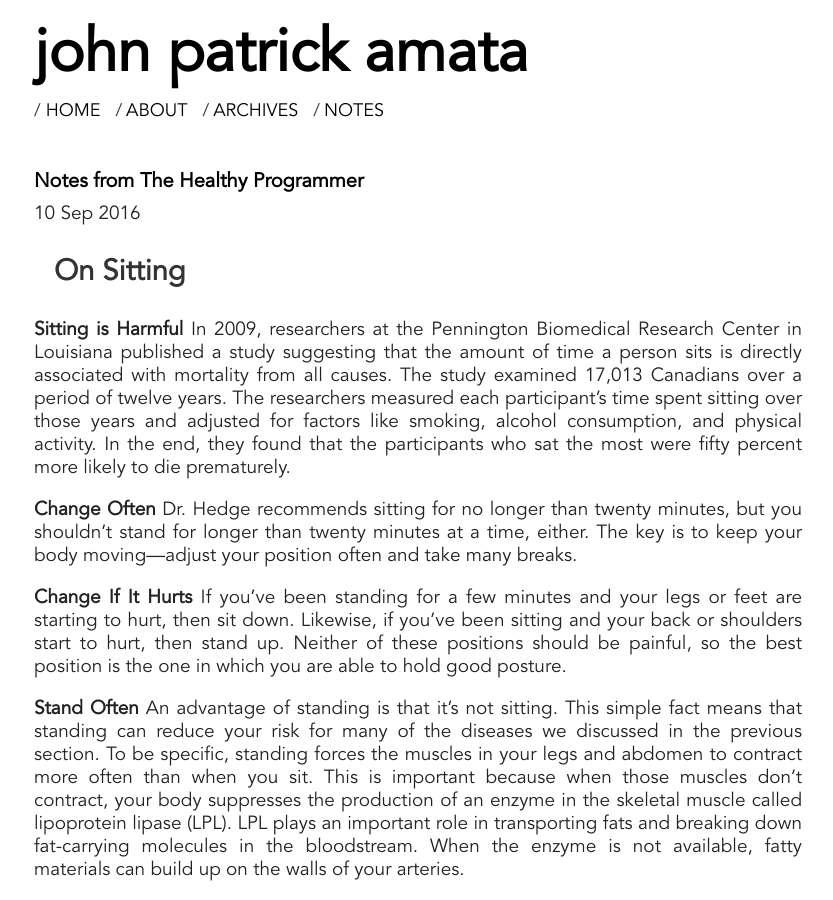
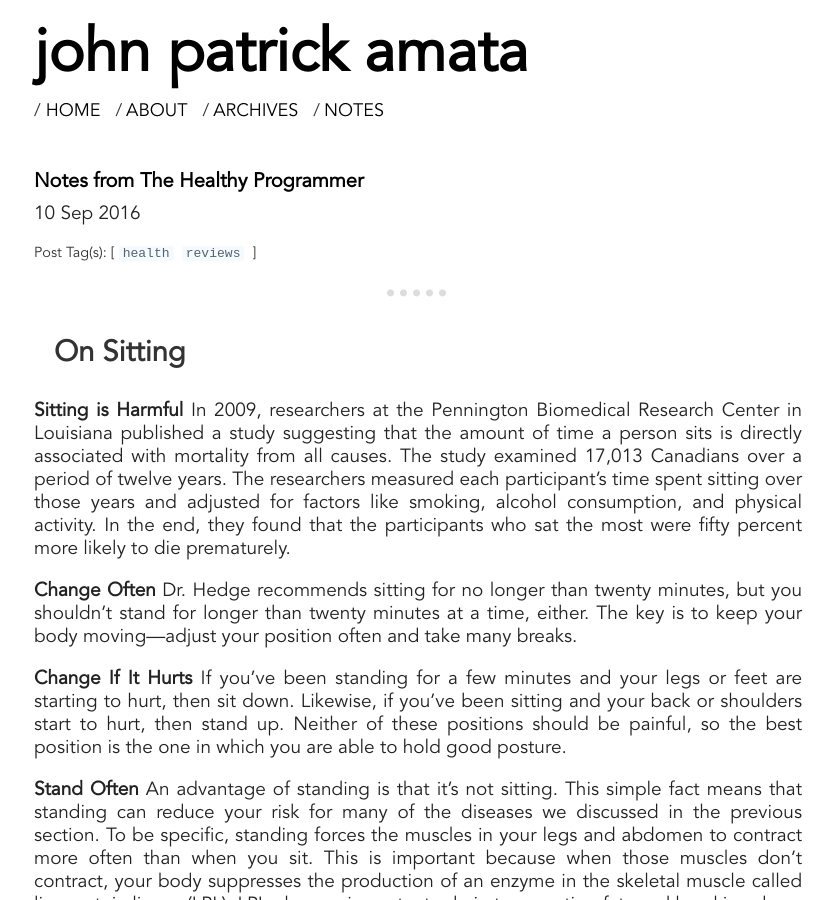
Before and after one commit to jpamata/jpamata.github.io, a Jekyll site: the page built from _posts/2016-9-10-notes-from-the-healthy-programmer.md, in a window 1280 px wide and 900 px high. Shown: the whole window, without its empty margins (222-1055 px from the left). Built offline with Jekyll 4.4.1, drawn with Linux system fonts in a browser that asks for light colours; comment, search, counter and statistics services are not loaded.

Commit message:
Update post.html

```diff
--- a/_layouts/post.html
+++ b/_layouts/post.html
@@ -3,7 +3,13 @@
 ---
 <h2>{{ page.title }}</h2>
 <p class="meta">{{ page.date | date_to_string }}</p>
-
+<span>Post Tag(s): [
+  {% for tag in page.tags %}
+    {% capture tag_name %}{{ tag }}{% endcapture %}
+    <a href="/tags#{{ tag_name }}"><code class="highligher-rouge"><nobr>{{ tag_name }}</nobr></code>&nbsp;</a>
+  {% endfor %}
+    ]</span>
+<hr>
 <div class="post">
 {{ content }}
 </div>
```
